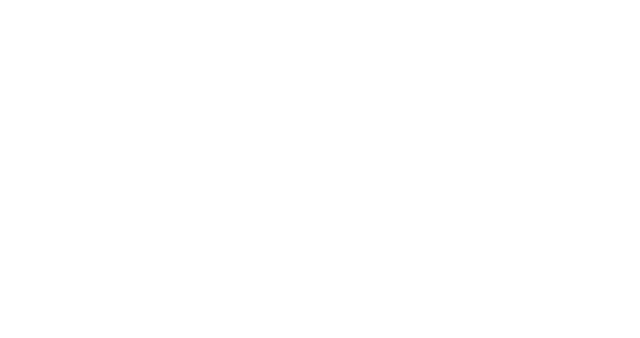
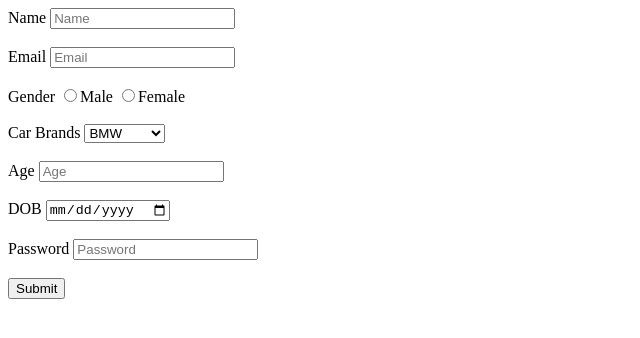
Before and after one commit to acciojob/signup-form-car-vikalp-tomer, a website: page main.html in a window 1280 px wide. Shown: the whole page, without its empty margins (0-640 px from the left). Drawn offline with Linux system fonts and the light colour scheme.

Commit message:
created a submission

```diff
--- a/main.html
+++ b/main.html
@@ -8,6 +8,42 @@
 
 <body>
 	<!-- the entire body must be written by student -->
+	<form method = "post">
+		<label for="name">Name</label>
+		<input id="name" type="Name" placeholder="Name" required/>
+		<br/>
+		<br/>
+		<label for="email">Email</label>
+		<input id="email" type="Email" placeholder="Email" required/>
+		<br/>
+		<br/>
+		<label for="gender">Gender</label>
+		<input name="gender" type="radio" required>Male</input>
+		<input name="gender" type="radio" required>Female</input>
+		<br/>
+		<br/>
+		<label for="cars">Car Brands</label>
+		<select id="cars" name="car-brands">
+			<option value="BMW">BMW</option>
+			<option value="Audi">Audi</option>
+			<option value="Mercedez">Mercedez</option>
+		</select>
+		<br/>
+		<br/>
+		<label for="age" >Age</label>
+		<input id="age" type="Age" placeholder="Age" required/>
+		<br/>
+		<br/>
+		<label for="dob" >DOB</label>
+		<input id="dob" type="date" required/>
+		<br/>
+		<br/>
+		<label for="password">Password</label>
+		<input id="password" type="password" placeholder="Password" required/>
+		<br/>
+		<br/>
+		<button type="submit">Submit</button>
+	</form>
     <script type="text/javascript" src="./script.js">
 </script>
 
```
